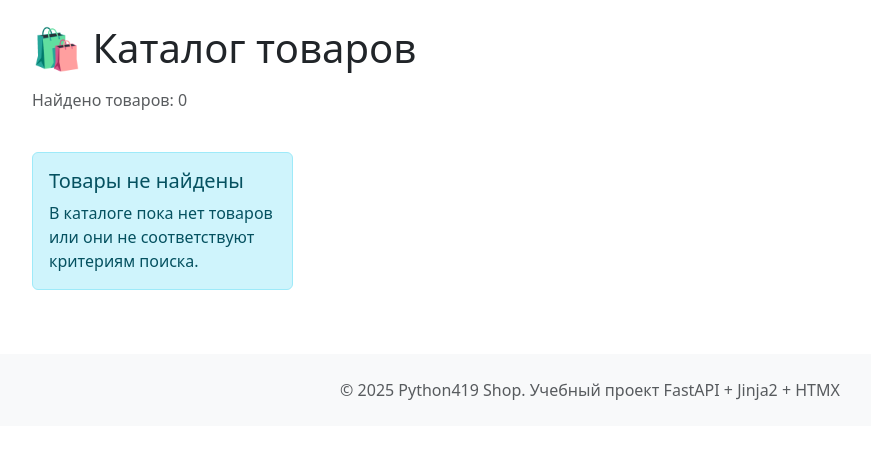
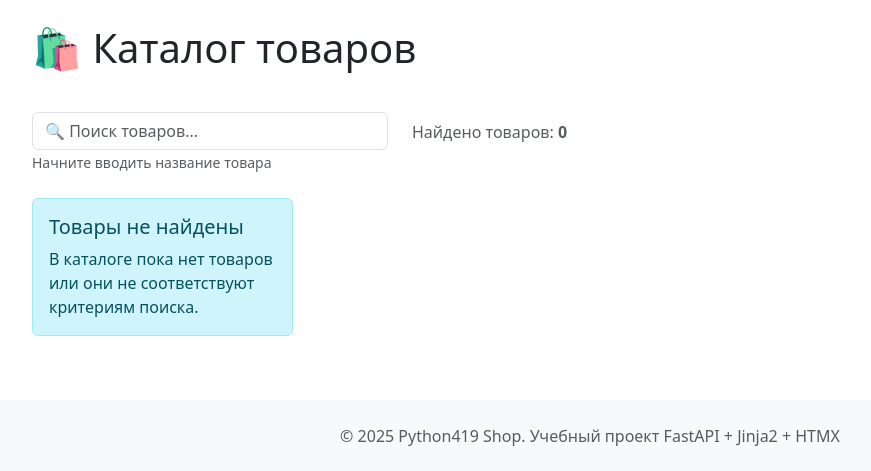
Before and after one commit to VladimirMonin/fast_api_419, a FastAPI app: template templates/index.html in a window 1280 px wide. Shown: the part 56-527 px from the top of the page, without its empty margins (50-921 px from the left). Run offline with FastAPI, Linux system fonts and the light colour scheme; the template is opened without the code that fills it, so the values that code supplies are empty; parts of the project's set-up code (start-up, migrations or seed data) failed here and were passed over; some libraries are stand-ins or nearby versions.

Commit message:
feat: real-time search with htmx - создан partial product_card.html для переиспользования верстки карточки - в index.html заменена верстка карточки на include partial - добавлено поле поиска с HTMX атрибутами:   * hx-get='/' - отправка запроса на тот же URL   * hx-trigger='keyup changed delay:500ms' - задержка перед поиском   * hx-target='#product-grid' - целевой элемент для замены   * hx-select='#product-grid' - выборка только сетки из ответа - в routes/pages.py добавлена обработка параметра search - реализован живой поиск без JavaScript кода

```diff
--- a/templates/index.html
+++ b/templates/index.html
@@ -6,43 +6,33 @@
 <div class="row mb-4">
     <div class="col-12">
         <h1 class="mb-3">🛍️ Каталог товаров</h1>
-        <p class="text-muted">Найдено товаров: {{ products|length }}</p>
+    </div>
+</div>
+
+<!-- Поиск товаров с HTMX -->
+<div class="row mb-4">
+    <div class="col-md-6 col-lg-4">
+        <input
+            type="text"
+            class="form-control"
+            placeholder="🔍 Поиск товаров..."
+            name="search"
+            hx-get="/"
+            hx-trigger="keyup changed delay:500ms"
+            hx-target="#product-grid"
+            hx-select="#product-grid"
+            hx-swap="outerHTML"
+        >
+        <small class="text-muted">Начните вводить название товара</small>
+    </div>
+    <div class="col-md-6 col-lg-8">
+        <p class="text-muted mb-0 mt-2">Найдено товаров: <strong>{{ products|length }}</strong></p>
     </div>
 </div>
 
 <div class="row row-cols-1 row-cols-md-2 row-cols-lg-3 row-cols-xl-4 g-4" id="product-grid">
     {% for product in products %}
-    <div class="col">
-        <div class="card h-100 shadow-sm">
-            {% if product.image_url %}
-            <img src="{{ product.image_url }}" class="card-img-top" alt="{{ product.name }}" style="height: 200px; object-fit: cover;">
-            {% else %}
-            <div class="card-img-top bg-secondary d-flex align-items-center justify-content-center" style="height: 200px;">
-                <span class="text-white fs-1">📦</span>
-            </div>
-            {% endif %}
-
-            <div class="card-body d-flex flex-column">
-                <h5 class="card-title">{{ product.name }}</h5>
-                <p class="card-text text-muted small flex-grow-1">
-                    {{ product.description[:100] }}{% if product.description|length > 100 %}...{% endif %}
-                </p>
-
-                <div class="mt-auto">
-                    <div class="d-flex justify-content-between align-items-center mb-2">
-                        <span class="badge bg-primary">{{ product.price_credits }} ₽</span>
-                        {% if product.price_shmeckles %}
-                        <span class="badge bg-success">{{ product.price_shmeckles }} Sh</span>
-                        {% endif %}
-                    </div>
-
-                    <button class="btn btn-sm btn-outline-primary w-100">
-                        🛒 В корзину
-                    </button>
-                </div>
-            </div>
-        </div>
-    </div>
+    {% include "partials/product_card.html" %}
     {% else %}
     <div class="col-12">
         <div class="alert alert-info" role="alert">
```
Also changed, not shown: routes/pages.py (+7 -3 lines), templates/partials/product_card.html (added, +31 -0 lines).
